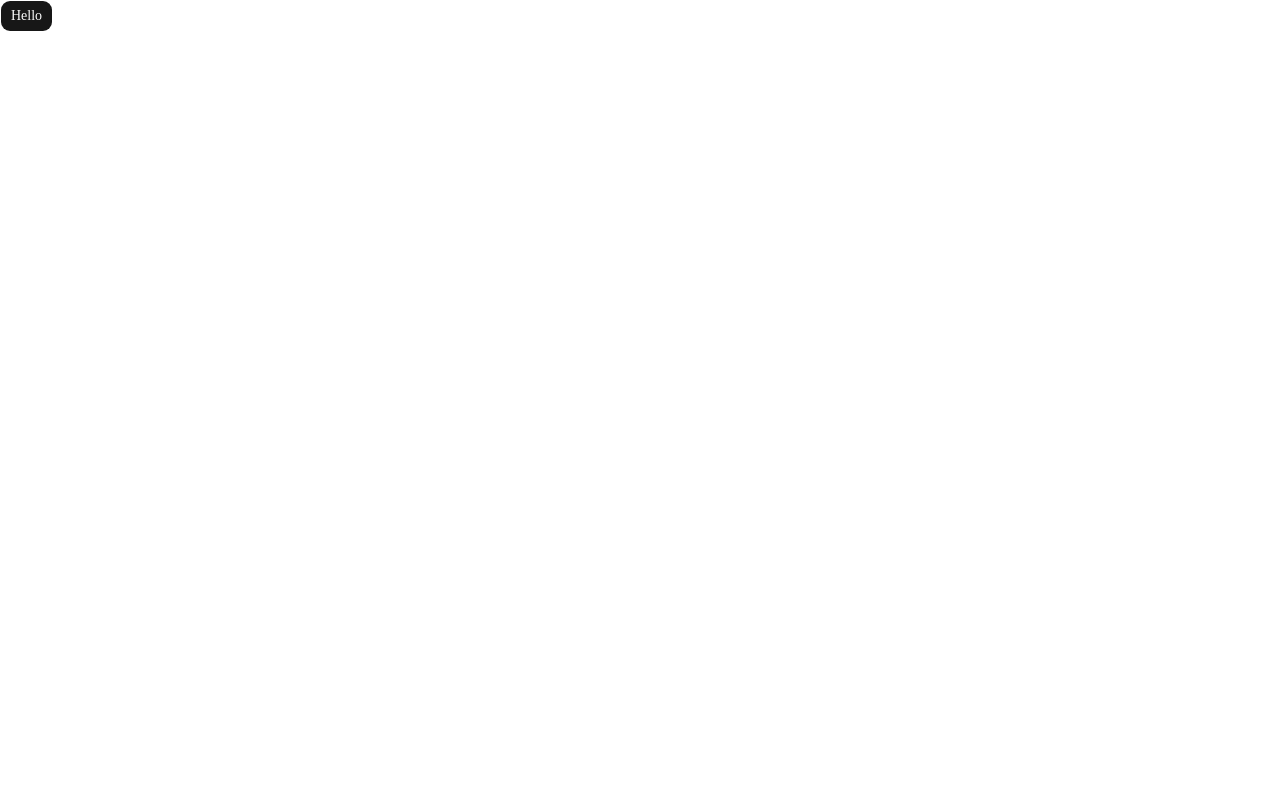
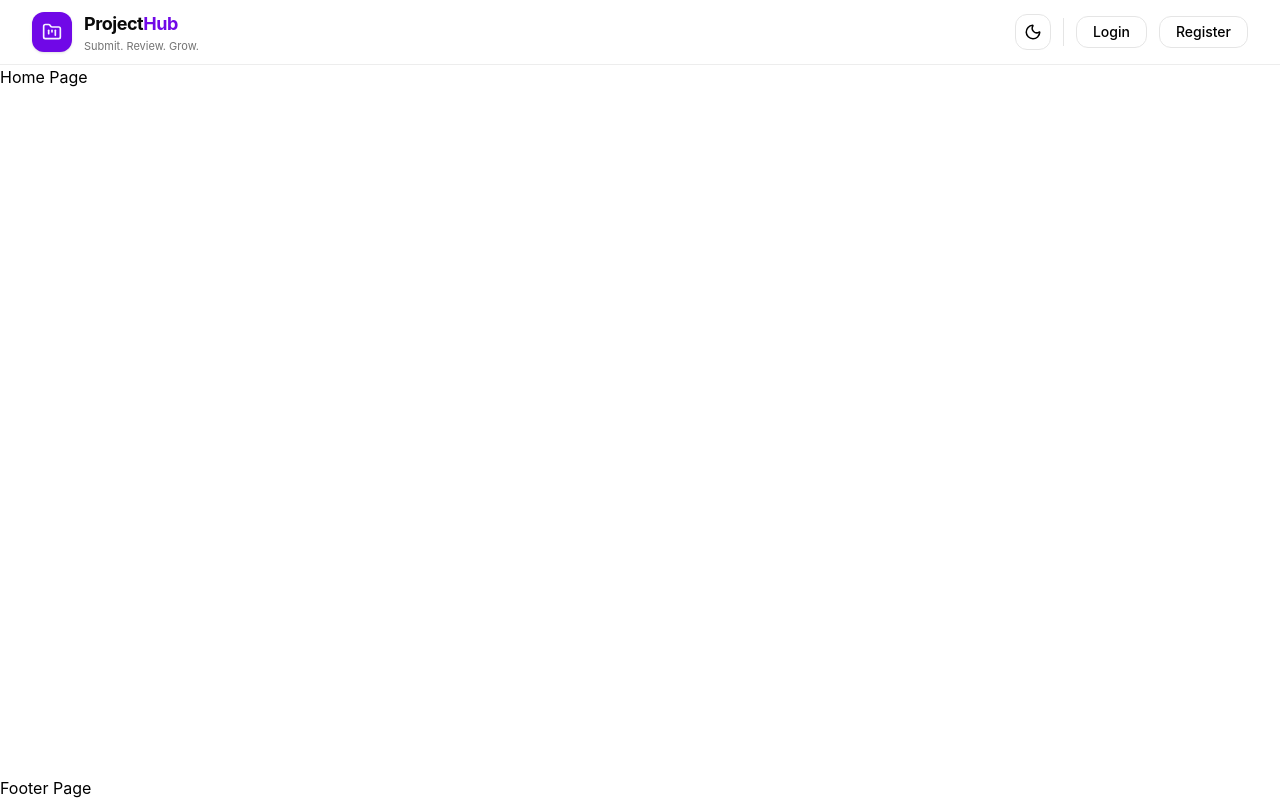
Before and after one commit to nobabsarkar/job-task-frontend, a Next.js app: page / in a window 1280 px wide. Built offline with nearby package versions, Linux system fonts and the light colour scheme.

Commit message:
make a header

```diff
--- a/package.json
+++ b/package.json
@@ -16,6 +16,7 @@
     "cn": "^0.5.0",
     "lucide-react": "^1.61.0",
     "next": "16.4.2",
+    "next-themes": "^0.4.6",
     "postcss": "^8.5.31",
     "react": "19.3.0",
     "react-dom": "19.3.0",
--- /dev/null
+++ b/src/app/(public)/(task)/layout.tsx
@@ -0,0 +1,15 @@
+import Footer from "@/components/layout/public/Footer";
+import Header from "@/components/layout/public/Header";
+import { ReactNode } from "react";
+
+const layout = ({ children }: { children: ReactNode }) => {
+  return (
+    <div className="flex flex-col min-h-screen">
+      <Header />
+      <main className="flex-1">{children}</main>
+      <Footer />
+    </div>
+  );
+};
+
+export default layout;
--- /dev/null
+++ b/src/app/(public)/(task)/page.tsx
@@ -0,0 +1,9 @@
+const HomePage = () => {
+  return (
+    <div>
+      <h1>Home Page</h1>
+    </div>
+  );
+};
+
+export default HomePage;
--- a/src/app/globals.css
+++ b/src/app/globals.css
@@ -5,46 +5,15 @@
 @custom-variant dark (&:is(.dark *));
 
 @theme inline {
-    --font-heading: var(--font-sans);
-    --font-sans: var(--font-sans);
-    --color-sidebar-ring: var(--sidebar-ring);
-    --color-sidebar-border: var(--sidebar-border);
-    --color-sidebar-accent-foreground: var(--sidebar-accent-foreground);
-    --color-sidebar-accent: var(--sidebar-accent);
-    --color-sidebar-primary-foreground: var(--sidebar-primary-foreground);
-    --color-sidebar-primary: var(--sidebar-primary);
-    --color-sidebar-foreground: var(--sidebar-foreground);
-    --color-sidebar: var(--sidebar);
-    --color-chart-5: var(--chart-5);
-    --color-chart-4: var(--chart-4);
-    --color-chart-3: var(--chart-3);
-    --color-chart-2: var(--chart-2);
-    --color-chart-1: var(--chart-1);
+  --color-background: var(--background);
+  --color-foreground: var(--foreground);
+  --color-primary: var(--primary);
+  --color-primary-foreground: var(--primary-foreground);
+  --color-muted: var(--muted);
+  --color-muted-foreground: var(--muted-foreground);
+  --color-border: var(--border);
   --color-ring: var(--ring);
-    --color-input: var(--input);
-    --color-border: var(--border);
-    --color-destructive: var(--destructive);
-    --color-accent-foreground: var(--accent-foreground);
-    --color-accent: var(--accent);
-    --color-muted-foreground: var(--muted-foreground);
-    --color-muted: var(--muted);
-    --color-secondary-foreground: var(--secondary-foreground);
-    --color-secondary: var(--secondary);
-    --color-primary-foreground: var(--primary-foreground);
-    --color-primary: var(--primary);
-    --color-popover-foreground: var(--popover-foreground);
-    --color-popover: var(--popover);
-    --color-card-foreground: var(--card-foreground);
-    --color-card: var(--card);
-    --color-foreground: var(--foreground);
-    --color-background: var(--background);
-    --radius-sm: calc(var(--radius) * 0.6);
-    --radius-md: calc(var(--radius) * 0.8);
   --radius-lg: var(--radius);
-    --radius-xl: calc(var(--radius) * 1.4);
-    --radius-2xl: calc(var(--radius) * 1.8);
-    --radius-3xl: calc(var(--radius) * 2.2);
-    --radius-4xl: calc(var(--radius) * 2.6);
 }
 
 :root {
@@ -54,10 +23,10 @@
   --card-foreground: oklch(0.145 0 0);
   --popover: oklch(1 0 0);
   --popover-foreground: oklch(0.145 0 0);
-    --primary: oklch(0.205 0 0);
-    --primary-foreground: oklch(0.985 0 0);
-    --secondary: oklch(0.97 0 0);
-    --secondary-foreground: oklch(0.205 0 0);
+  --primary: oklch(0.491 0.27 292.581);
+  --primary-foreground: oklch(0.969 0.016 293.756);
+  --secondary: oklch(0.967 0.001 286.375);
+  --secondary-foreground: oklch(0.21 0.006 285.885);
   --muted: oklch(0.97 0 0);
   --muted-foreground: oklch(0.556 0 0);
   --accent: oklch(0.97 0 0);
@@ -66,32 +35,32 @@
   --border: oklch(0.922 0 0);
   --input: oklch(0.922 0 0);
   --ring: oklch(0.708 0 0);
-    --chart-1: oklch(0.87 0 0);
-    --chart-2: oklch(0.556 0 0);
-    --chart-3: oklch(0.439 0 0);
-    --chart-4: oklch(0.371 0 0);
-    --chart-5: oklch(0.269 0 0);
+  --chart-1: oklch(0.811 0.111 293.571);
+  --chart-2: oklch(0.606 0.25 292.717);
+  --chart-3: oklch(0.541 0.281 293.009);
+  --chart-4: oklch(0.491 0.27 292.581);
+  --chart-5: oklch(0.432 0.232 292.759);
   --radius: 0.625rem;
   --sidebar: oklch(0.985 0 0);
   --sidebar-foreground: oklch(0.145 0 0);
-    --sidebar-primary: oklch(0.205 0 0);
-    --sidebar-primary-foreground: oklch(0.985 0 0);
+  --sidebar-primary: oklch(0.541 0.281 293.009);
+  --sidebar-primary-foreground: oklch(0.969 0.016 293.756);
   --sidebar-accent: oklch(0.97 0 0);
   --sidebar-accent-foreground: oklch(0.205 0 0);
   --sidebar-border: oklch(0.922 0 0);
   --sidebar-ring: oklch(0.708 0 0);
 }
 
-.dark {
+/* .dark {
   --background: oklch(0.145 0 0);
   --foreground: oklch(0.985 0 0);
   --card: oklch(0.205 0 0);
   --card-foreground: oklch(0.985 0 0);
   --popover: oklch(0.205 0 0);
   --popover-foreground: oklch(0.985 0 0);
-    --primary: oklch(0.922 0 0);
-    --primary-foreground: oklch(0.205 0 0);
-    --secondary: oklch(0.269 0 0);
+  --primary: oklch(0.432 0.232 292.759);
+  --primary-foreground: oklch(0.969 0.016 293.756);
+  --secondary: oklch(0.274 0.006 286.033);
   --secondary-foreground: oklch(0.985 0 0);
   --muted: oklch(0.269 0 0);
   --muted-foreground: oklch(0.708 0 0);
@@ -101,29 +70,37 @@
   --border: oklch(1 0 0 / 10%);
   --input: oklch(1 0 0 / 15%);
   --ring: oklch(0.556 0 0);
-    --chart-1: oklch(0.87 0 0);
-    --chart-2: oklch(0.556 0 0);
-    --chart-3: oklch(0.439 0 0);
-    --chart-4: oklch(0.371 0 0);
-    --chart-5: oklch(0.269 0 0);
+  --chart-1: oklch(0.811 0.111 293.571);
+  --chart-2: oklch(0.606 0.25 292.717);
+  --chart-3: oklch(0.541 0.281 293.009);
+  --chart-4: oklch(0.491 0.27 292.581);
+  --chart-5: oklch(0.432 0.232 292.759);
   --sidebar: oklch(0.205 0 0);
   --sidebar-foreground: oklch(0.985 0 0);
-    --sidebar-primary: oklch(0.488 0.243 264.376);
-    --sidebar-primary-foreground: oklch(0.985 0 0);
+  --sidebar-primary: oklch(0.606 0.25 292.717);
+  --sidebar-primary-foreground: oklch(0.969 0.016 293.756);
   --sidebar-accent: oklch(0.269 0 0);
   --sidebar-accent-foreground: oklch(0.985 0 0);
   --sidebar-border: oklch(1 0 0 / 10%);
   --sidebar-ring: oklch(0.556 0 0);
+} */
+
+.dark {
+  /* Main page background */
+  --background: oklch(0.22 0.01 285);
+
+  /* Cards slightly lighter than background */
+  --card: oklch(0.28 0.01 285);
+
+  /* Dropdown backgrounds */
+  --popover: oklch(0.28 0.01 285);
+
+  /* Main text */
+  --foreground: oklch(0.96 0.005 285);
+
+  /* Muted sections */
+  --muted: oklch(0.32 0.01 285);
+
+  /* Borders */
+  --border: oklch(1 0 0 / 12%);
 }
-
-@layer base {
-  * {
-    @apply border-border outline-ring/50;
-    }
-  body {
-    @apply bg-background text-foreground;
-    }
-  html {
-    @apply font-sans;
-    }
-}
--- a/src/app/layout.tsx
+++ b/src/app/layout.tsx
@@ -1,6 +1,7 @@
 import type { Metadata } from "next";
 import { Geist, Geist_Mono } from "next/font/google";
 import "./globals.css";
+import { ThemeProvider } from "@/components/provider/theme-provider";
 
 const geistSans = Geist({
   variable: "--font-geist-sans",
@@ -21,9 +22,20 @@ export default function RootLayout({ children }: LayoutProps<"/">) {
   return (
     <html
       lang="en"
+      suppressHydrationWarning
       className={`${geistSans.variable} ${geistMono.variable} h-full antialiased`}
     >
-      <body className="min-h-full flex flex-col">{children}</body>
+      <body className="min-h-full flex flex-col">
+        {" "}
+        <ThemeProvider
+          attribute="class"
+          defaultTheme="light"
+          enableSystem
+          disableTransitionOnChange
+        >
+          {children}
+        </ThemeProvider>
+      </body>
     </html>
   );
 }
--- a/src/app/page.tsx
+++ /dev/null
@@ -1,9 +0,0 @@
-import { Button } from "@/components/ui/button";
-
-export default function Home() {
-  return (
-    <div>
-      <Button>Hello</Button>
-    </div>
-  );
-}
--- /dev/null
+++ b/src/components/layout/public/Footer.tsx
@@ -0,0 +1,9 @@
+const Footer = () => {
+  return (
+    <div>
+      <h1>Footer Page</h1>
+    </div>
+  );
+};
+
+export default Footer;
--- /dev/null
+++ b/src/components/layout/public/Header.tsx
@@ -0,0 +1,90 @@
+"use client";
+
+import Link from "next/link";
+import { useTheme } from "next-themes";
+import { useEffect, useState } from "react";
+import { ArrowRight, FolderKanban, Moon, Sun } from "lucide-react";
+
+import { Button } from "@/components/ui/button";
+
+const Header = () => {
+  const { theme, setTheme } = useTheme();
+  const [mounted, setMounted] = useState(false);
+
+  useEffect(() => {
+    setMounted(true);
+  }, []);
+
+  return (
+    <header className="sticky top-0 z-50 w-full border-b border-border/70 bg-background/85 backdrop-blur-xl">
+      <div className="mx-auto flex h-16 max-w-7xl items-center justify-between px-4 sm:px-6 lg:px-8">
+        {/* Logo */}
+        <Link
+          href="/"
+          className="group flex items-center gap-3"
+          aria-label="ProjectHub home"
+        >
+          <div className="flex size-10 items-center justify-center rounded-xl bg-primary text-primary-foreground shadow-sm transition-transform group-hover:scale-105">
+            <FolderKanban className="size-5" />
+          </div>
+
+          <div className="flex flex-col">
+            <span className="text-lg font-bold tracking-tight text-foreground">
+              Project<span className="text-primary">Hub</span>
+            </span>
+            <span className="hidden text-[11px] text-muted-foreground sm:block">
+              Submit. Review. Grow.
+            </span>
+          </div>
+        </Link>
+
+        {/* Actions */}
+        <div className="flex items-center gap-2 sm:gap-3">
+          {/* Theme toggle */}
+          <Button
+            variant="outline"
+            size="icon"
+            className="size-9 rounded-xl cursor-pointer"
+            aria-label={
+              mounted
+                ? `Switch to ${theme === "dark" ? "light" : "dark"} mode`
+                : "Toggle theme"
+            }
+            title="Toggle theme"
+            onClick={() => {
+              if (mounted) {
+                setTheme(theme === "dark" ? "light" : "dark");
+              }
+            }}
+          >
+            {mounted && theme === "dark" ? (
+              <Sun className="size-[18px]" />
+            ) : (
+              <Moon className="size-[18px]" />
+            )}
+          </Button>
+
+          <div className="hidden h-7 w-px bg-border sm:block" />
+
+          {/* Login */}
+          <Button
+            variant="outline"
+            className="rounded-xl px-3 font-medium sm:px-4"
+          >
+            <Link href="/login">Login</Link>
+          </Button>
+
+          {/* Registration */}
+          <Button
+            variant="outline"
+            className="rounded-xl px-3 font-medium sm:px-4"
+          >
+            <Link href="/register">Register</Link>
+          </Button>
+        </div>
+      </div>
+    </header>
+  );
+};
+
+export default Header;
--- /dev/null
+++ b/src/components/provider/theme-provider.tsx
@@ -0,0 +1,11 @@
+"use client";
+
+import { ThemeProvider as NextThemesProvider } from "next-themes";
+import type { ComponentProps } from "react";
+
+export function ThemeProvider({
+  children,
+  ...props
+}: ComponentProps<typeof NextThemesProvider>) {
+  return <NextThemesProvider {...props}>{children}</NextThemesProvider>;
+}
```
Also changed, not shown: 1 other file (tests, documents, lock files or other folders). Lines whose indentation alone changed are shown as unchanged.
